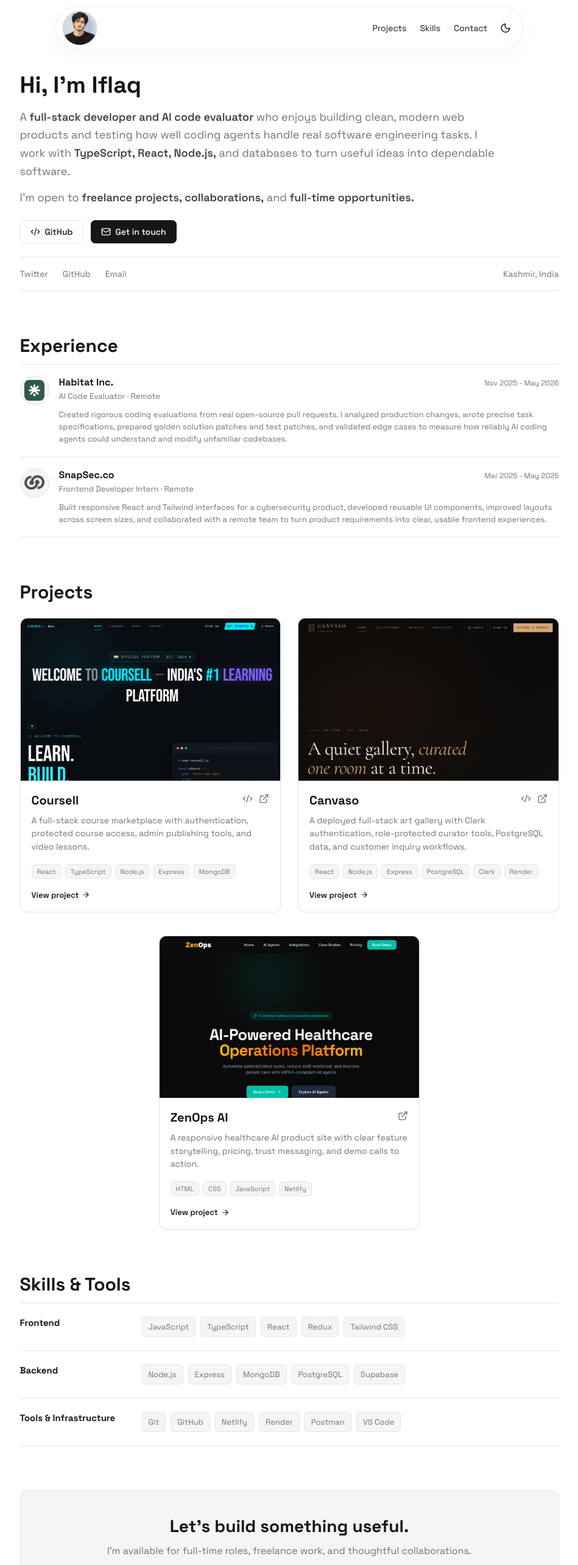
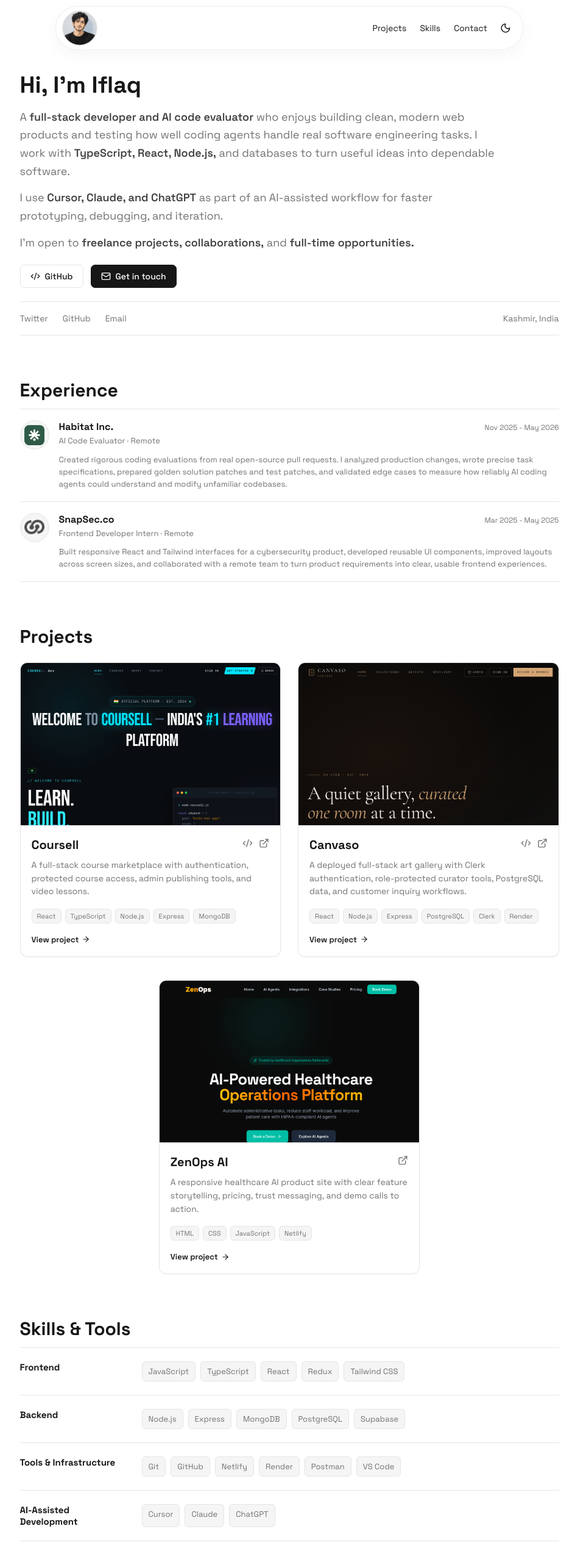
Before and after one commit to Iflaqbhat/my-portfolio, a React (Vite) app: page / in a window 1280 px wide. Shown: the top 2566 px of the page at 61% size, without its empty margins (165-1114 px from the left). Built offline with nearby package versions, Linux system fonts and the light colour scheme.

Commit message:
Add AI-assisted development tools to portfolio

```diff
--- a/src/App.jsx
+++ b/src/App.jsx
@@ -56,6 +56,10 @@
   {
     title: 'Tools & Infrastructure',
     skills: ['Git', 'GitHub', 'Netlify', 'Render', 'Postman', 'VS Code'],
+  },
+  {
+    title: 'AI-Assisted Development',
+    skills: ['Cursor', 'Claude', 'ChatGPT'],
   },
 ]
 
@@ -119,6 +123,10 @@
             handle real software engineering tasks. I work with{' '}
             <strong>TypeScript, React, Node.js,</strong> and databases to turn useful
             ideas into dependable software.
+          </p>
+          <p>
+            I use <strong>Cursor, Claude, and ChatGPT</strong> as part of an
+            AI-assisted workflow for faster prototyping, debugging, and iteration.
           </p>
           <p>
             I&apos;m open to <strong>freelance projects, collaborations,</strong> and{' '}
```
